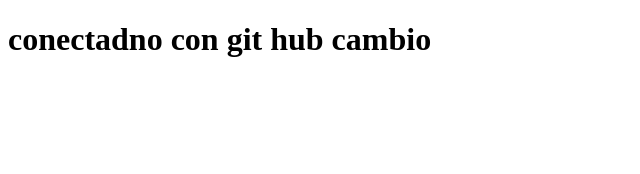
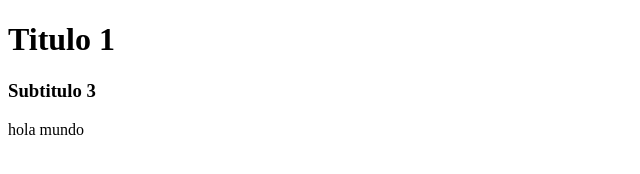
Before and after one commit to GaboDeMelmac/Learn_Github, a plain HTML site: page index2.html in a window 1280 px wide. Shown: the whole page, without its empty margins (0-640 px from the left). Drawn offline with Linux system fonts and the light colour scheme.

Commit message:
cambios 1

```diff
--- a/index2.html
+++ b/index2.html
@@ -10,6 +10,13 @@
     </headl>
 </head>
 <body>
-    <h1>conectadno con git hub cambio</h1>
+        <!-- encabezado grande-->
+    <h1>Titulo 1</h1>
+        <!-- encabezado subtitulo-->
+    <h3>Subtitulo 3 </h3>
+
+         <!-- parrafo-->
+    <p>hola mundo</p>
+
 </body>
 </html>
```
